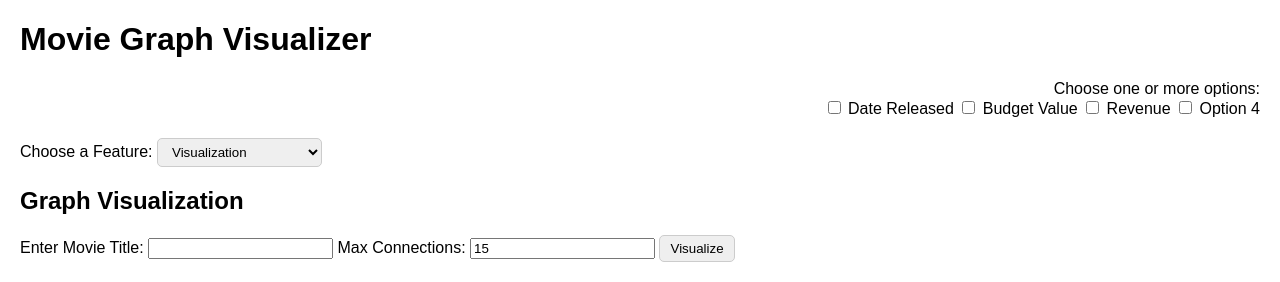
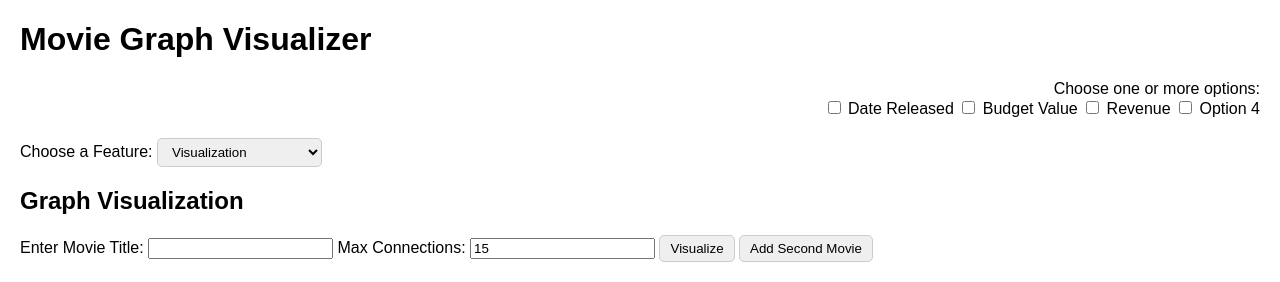
Before and after one commit to c-schutz/DSAProject3, a Flask app: page / in a window 1280 px wide. Shown: the top 282 px of the page. Run offline with Flask 3, Linux system fonts and the light colour scheme; parts of the project's set-up code (start-up, migrations or seed data) failed here and were passed over; some libraries are stand-ins or nearby versions.

Commit message:
added second movie button(doesn't update graph yet)

```diff
--- a/templates/index.html
+++ b/templates/index.html
@@ -121,6 +121,7 @@
             <label for="max_connections">Max Connections:</label>
             <input type="number" id="max_connections" name="max_connections" value="15" min="1">
             <button type="submit">Visualize</button>
+            <button type="button" id="second-movie">Add Second Movie</button>
         </form>
     </div>
 
@@ -238,6 +239,41 @@
             });
         });
 
+        // second movie for visualization button click
+        document.getElementById('second-movie').addEventListener('click', function() {
+            const form = document.getElementById('movie-form');
+            const secondMovieContainer = document.getElementById('second-movie-container');
+            const button = this; // for alternating text
+
+        if (secondMovieContainer) {
+            // gets rid of the second movie container and alternates button text
+            secondMovieContainer.remove();
+            button.textContent = 'Add Second Movie';
+        }
+        else {
+            // creates new container below original
+            const container = document.createElement('div');
+            container.id = 'second-movie-container';
+            container.style.marginTop = '10px';
+
+            const label = document.createElement('label');
+            label.setAttribute('for', 'movie_id_2');
+            label.textContent = 'Enter Second Movie Title: ';
+
+            const input = document.createElement('input');
+            input.type = 'text';
+            input.id = 'movie_id_2';
+            input.name = 'movie_id_2';
+            input.required = false;
+
+            container.appendChild(label);
+            container.appendChild(input);
+            form.appendChild(container);
+
+            button.textContent = 'Remove Second Movie';
+            }
+        });
+
         // retrieves the data used for the two search methods
         function searches(search_method,  startMovie,  targetMovie) {
             document.getElementById('result').innerHTML = ''; // clear previous message
@@ -339,7 +375,7 @@
                         .then(data => {
                             if (data.graph_data) {
                                 //let result = 'Time taken to find path: ' + data.run_time.toFixed(4);
-                                document.getElementById('result').innerText = 'Time taken to find path: ' + data.run_time.toFixed(4) + 'seconds';;
+                                document.getElementById('result').innerText = 'Time taken to find path: ' + data.run_time.toFixed(4) + ' seconds';
                                 const graphData = JSON.parse(data.graph_data);
                                 Plotly.newPlot('graph', graphData.data, graphData.layout);
                             } else {
@@ -360,8 +396,6 @@
                 });
         }
 
-
-
          // BFS button click
         document.getElementById('bfs-button').addEventListener('click', function(){
             const startMovie = document.getElementById('start_movie').value;
```
